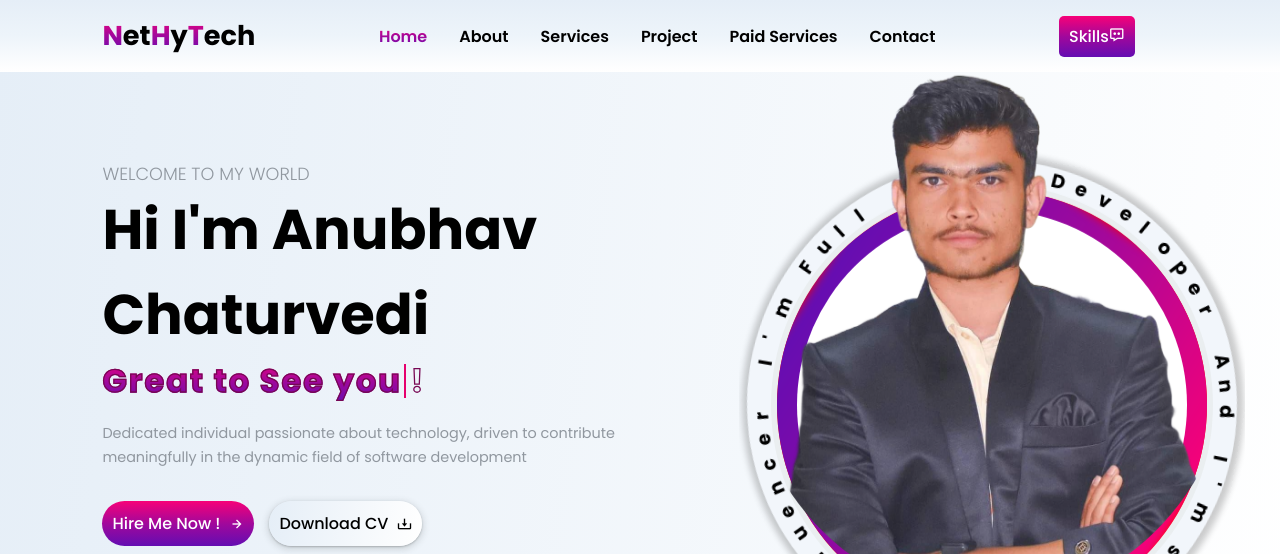
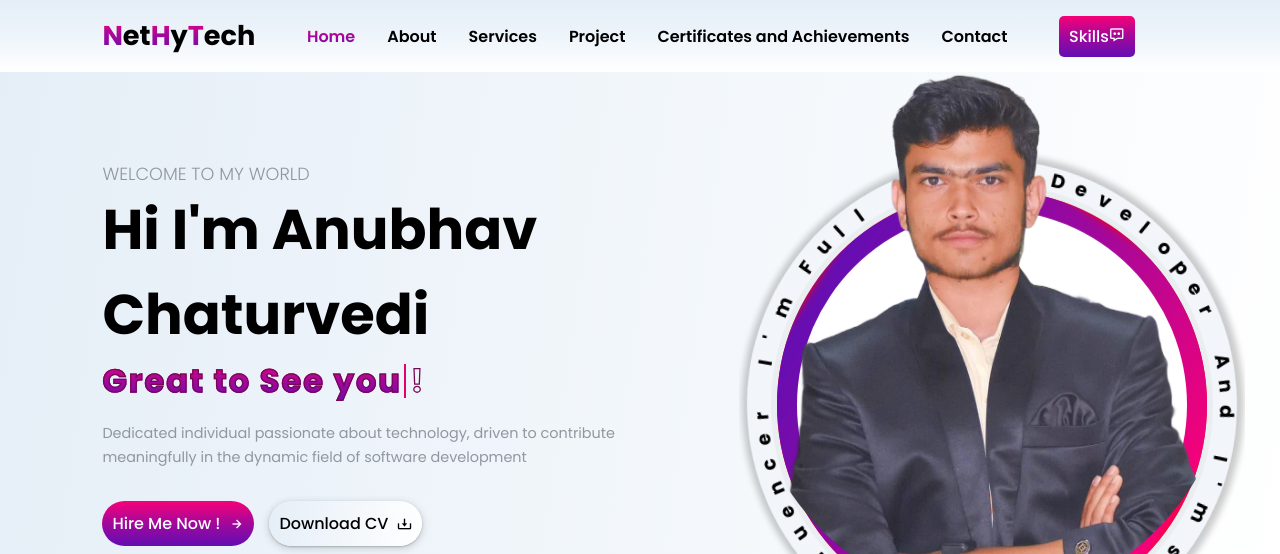
Before and after one commit to AnubhavChaturvedi-GitHub/Anubhav-Chaturvedi, a plain HTML site: page index.html in a window 1280 px wide. Shown: the top 554 px of the page. Drawn offline with nearby package versions, Linux system fonts and the light colour scheme; files whose address does not match are found by name.

Commit message:
Update index.html

```diff
--- a/index.html
+++ b/index.html
@@ -20,7 +20,7 @@
             <li><a href="#about">About</a></li>
             <li><a href="#services">Services</a></li>
             <li><a href="#portfolio">Project</a></li>
-            <li><a href="#blog">Paid Services</a></li>
+            <li><a href="#blog">Certificates and Achievements</a></li>
             <li><a href="#contact">Contact</a></li>
         </ul>
         <div class="right-header">
```
